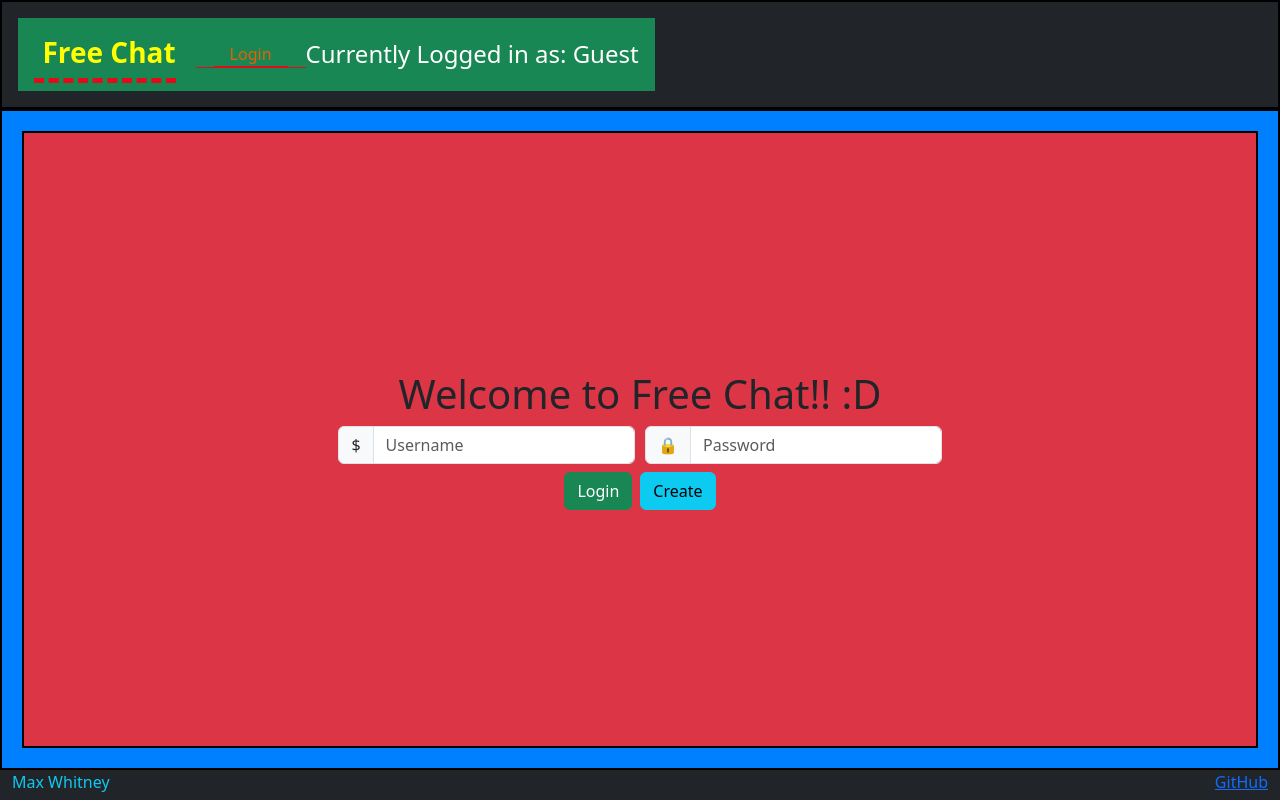
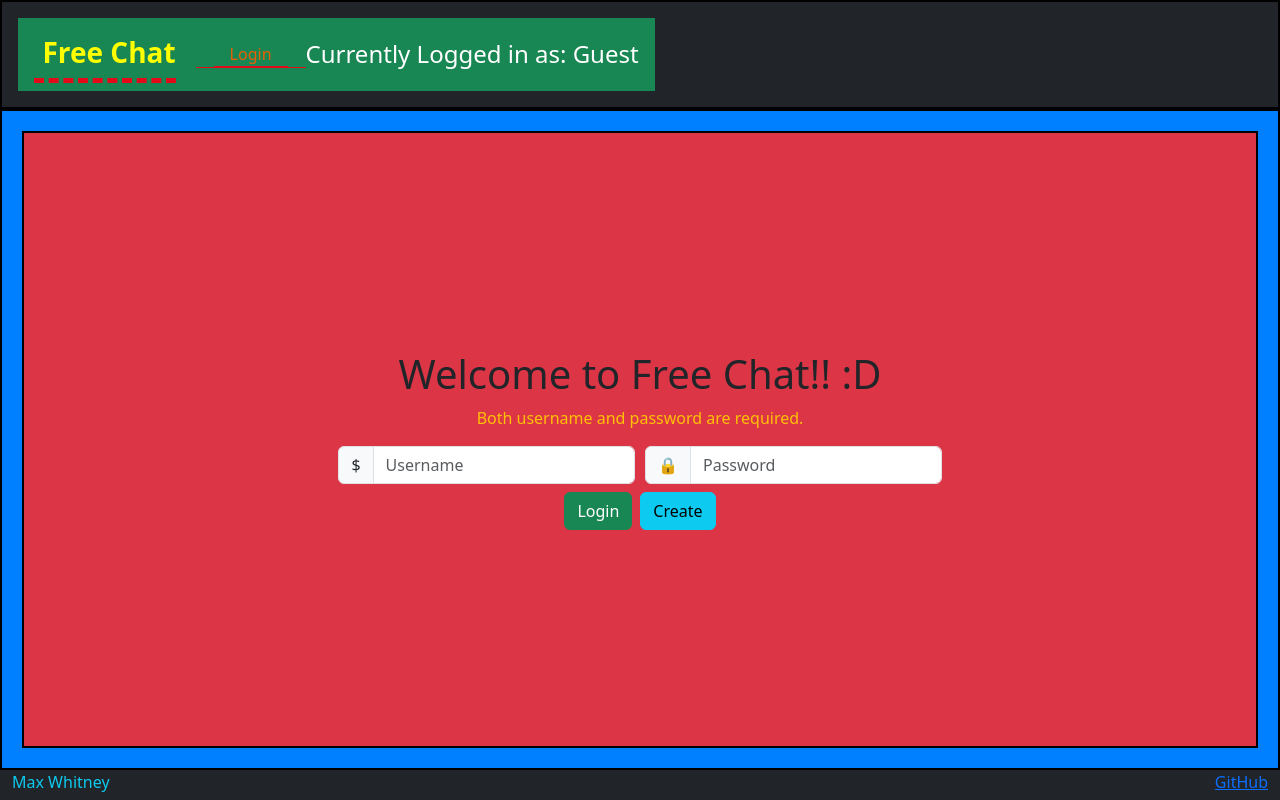
Before and after one commit to maxman010101/startup, a React (Vite) app: page / in a window 1280 px wide. Both pictures are taken after a click on the button "Login". Built offline with nearby package versions, Linux system fonts and the light colour scheme.

Commit message:
updated readme, login now makes you use password and username to login, error message otherwise

```diff
--- a/src/login/login.jsx
+++ b/src/login/login.jsx
@@ -5,9 +5,15 @@ export function Login({ setUser }) {
   const navigate = useNavigate();
   const [username, setUsername] = useState('');
   const [password, setPassword] = useState('');
+  const [error, setError] = useState('');
 
   const handleAuth = (e, type) => {
     e.preventDefault();
+    if (!username || !password) {
+      setError('Both username and password are required.');
+      return;
+    }
+    setError('');
     console.log(`${type} with Username: ${username}, Password: ${password}`);
 
     if (username) {
@@ -21,6 +27,7 @@ export function Login({ setUser }) {
     <main className="container-xxl bg-danger text-center">
       <div>
         <h1>Welcome to Free Chat!! :D</h1>
+        {error && <p className="text-warning">{error}</p>}
         <form>
           <div className="input-group-container">
             <div className="input-group">
```
Also changed, not shown: 1 other file (tests, documents, lock files or other folders).
